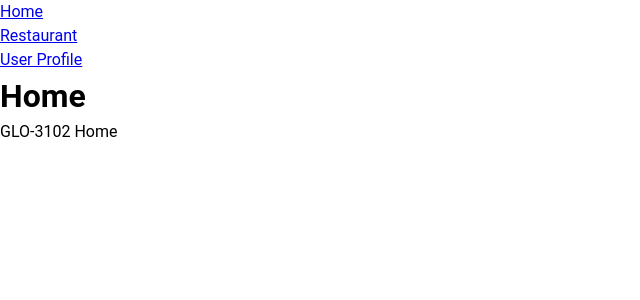
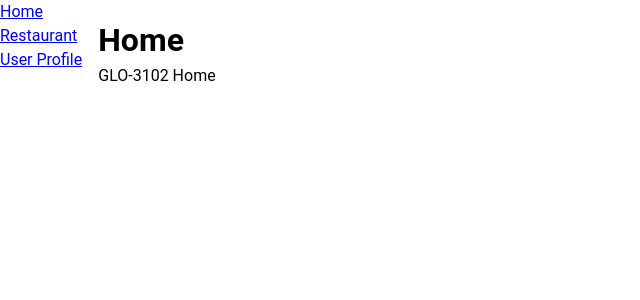
Before and after one commit to Takichih/RestaurantZone, a Vue app: page / in a window 1280 px wide. Shown: the top 300 px of the page, without its empty margins (0-640 px from the left). Built offline with nearby package versions, Linux system fonts and the light colour scheme.

Commit message:
Updated file to have VuetifyLayout and main container

```diff
--- a/src/App.vue
+++ b/src/App.vue
@@ -1,8 +1,13 @@
 <template>
-  <div id="app">
+  <v-layout>
     <nav-menu></nav-menu>
-    <router-view></router-view>
-  </div>
+
+    <v-main>
+      <v-container fluid>
+        <router-view></router-view>
+      </v-container>
+    </v-main>
+  </v-layout>
 </template>
 
 <script>
```
